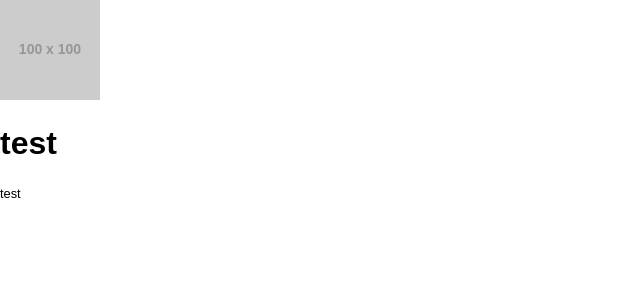
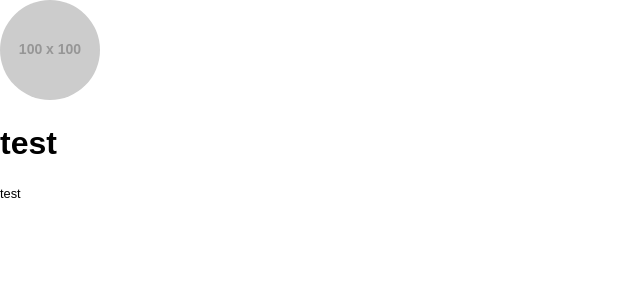
Before and after one commit to raphaelpor/raphaelpor.github.io, a React app: page / in a window 1280 px wide. Shown: the top 300 px of the page, without its empty margins (0-640 px from the left). Built offline with nearby package versions, Linux system fonts and the light colour scheme.

Commit message:
Add className and styles to Avatar

```diff
--- a/src/shared/Avatar/index.js
+++ b/src/shared/Avatar/index.js
@@ -1,8 +1,10 @@
 import React from 'react';
+import './style.css';
 
 function Avatar() {
   return (
     <img
+      className="Avatar"
       src="https://dummyimage.com/100x100/000/fff.png"
       alt="Site name"
       title="Site name"
--- /dev/null
+++ b/src/shared/Avatar/style.css
@@ -0,0 +1,3 @@
+img.Avatar {
+  border-radius: 50%;
+}
```
Also changed, not shown: 1 other file (tests, documents, lock files or other folders).
